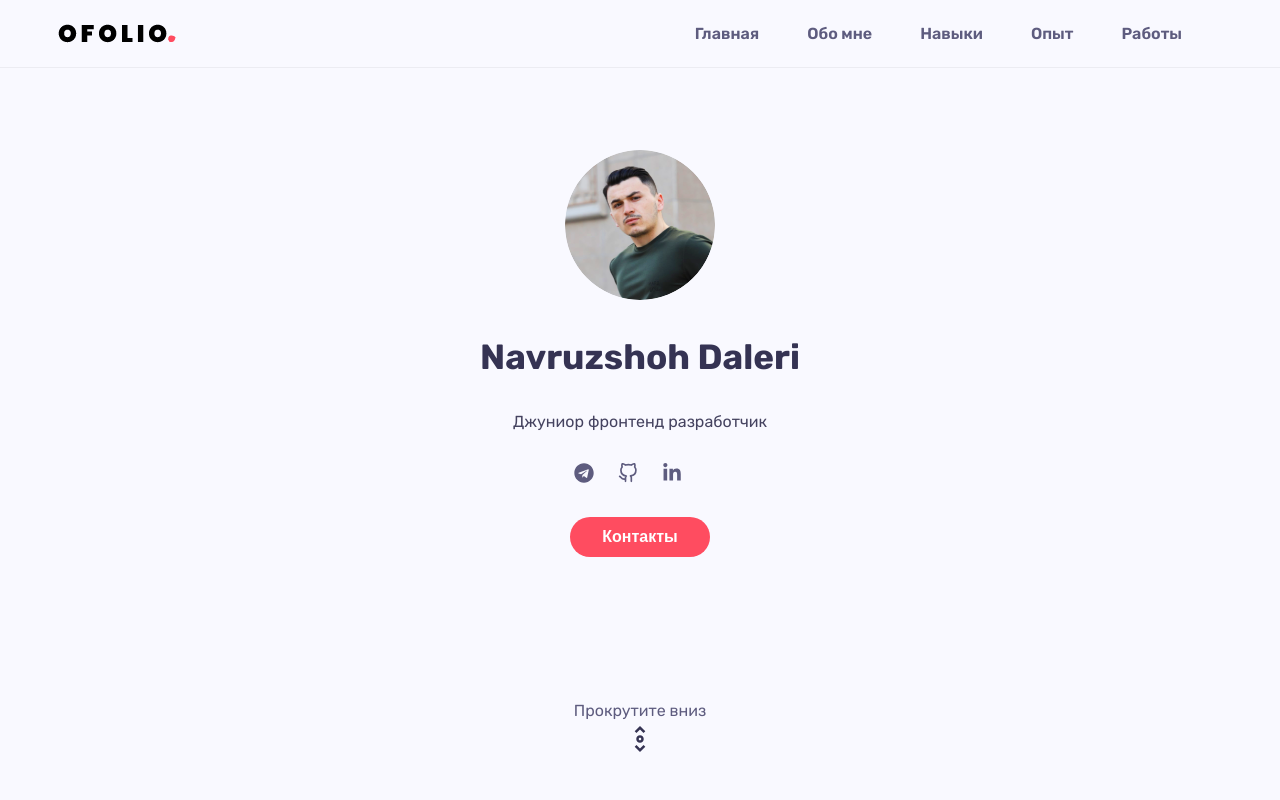
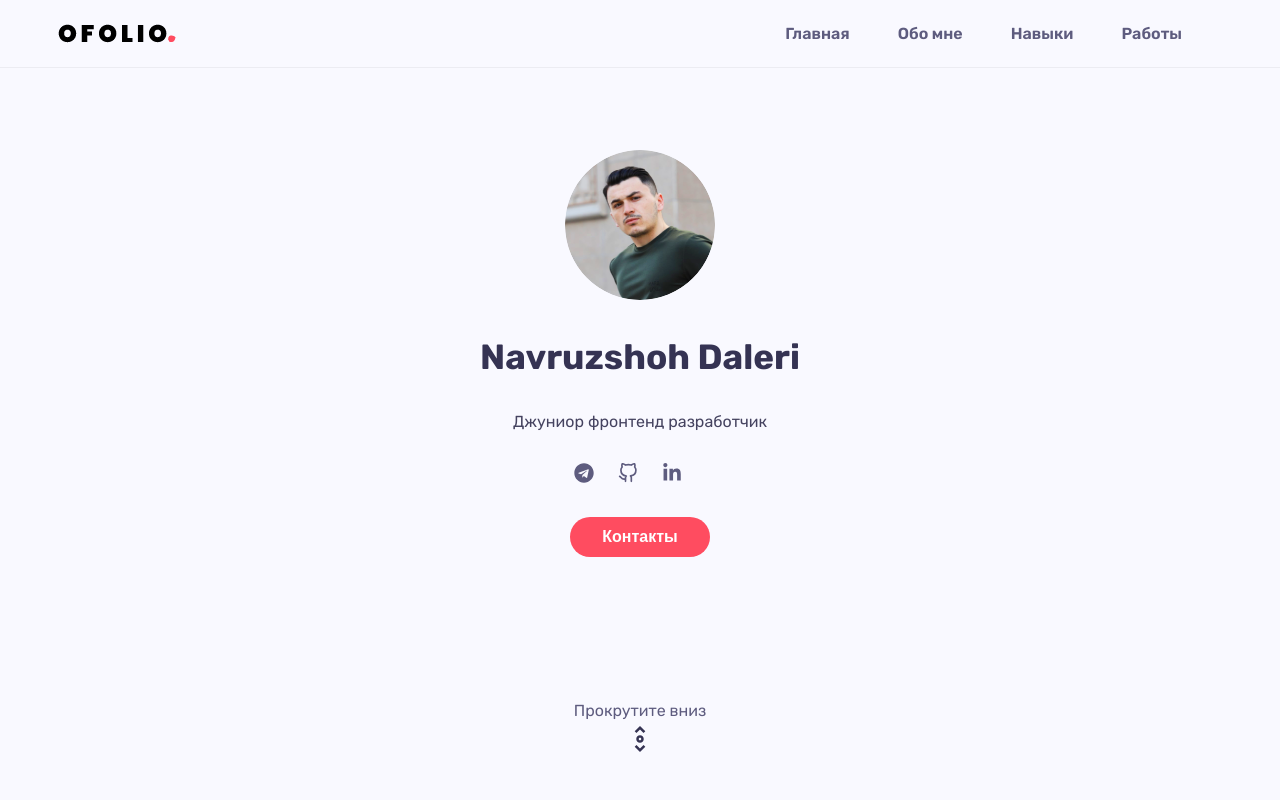
Before and after one commit to thenavik/ofolio, a React (Create React App) app: page /navruz in a window 1280 px wide. Shown: the top 800 px of the page. Built offline with nearby package versions, Linux system fonts and the light colour scheme.

Commit message:
add menu active link

```diff
--- a/src/components/About/XAbout.js
+++ b/src/components/About/XAbout.js
@@ -13,7 +13,7 @@ export default function XAbout({ page }) {
   const user = users[page];
   return (
     <>
-      <div className="about">
+      <div className="about" id="about">
         <div className="container_ofolio">
           <XMainHeadline title={"Обо мне"} />
           <div className="about-row">
--- a/src/components/Header/XHeader.js
+++ b/src/components/Header/XHeader.js
@@ -1,9 +1,21 @@
-import React from "react";
+import React, { useState } from "react";
 import "../../styles/header/xheader.scss";
 import { Link } from "react-router-dom";
 import OfolioLogo from "../Header/ofolio.png";
 
 export default function XHeader() {
+  const [activeTab, setActiveTab] = useState("");
+
+  const handleClickMenu = (title) => {
+    setActiveTab(title);
+  };
+
+  const menuList = [
+    { title: "Главная", href: "#home" },
+    { title: "Обо мне", href: "#about" },
+    { title: "Навыки", href: "#skills" },
+    { title: "Работы", href: "#works" },
+  ];
   return (
     <>
       <header className="header">
@@ -14,41 +26,26 @@ export default function XHeader() {
             </Link>
             <div className="menu">
               <ul className="menu-list">
-                <li className="menu-item">
-                  <Link to="#" className="menu-link">
-                    Главная
-                  </Link>
-                </li>
-                <li className="menu-item">
-                  <Link to="#" className="menu-link">
-                    Обо мне
-                  </Link>
-                </li>
-                <li className="menu-item">
-                  <Link to="#" className="menu-link">
-                    Навыки
-                  </Link>
-                </li>
-                <li className="menu-item">
-                  <Link to="#" className="menu-link">
-                    Опыт
-                  </Link>
-                </li>
-                <li className="menu-item">
-                  <Link to="#" className="menu-link">
-                    Работы
-                  </Link>
-                </li>
-                {/* <li className="menu-item">
-                  <Link to="#" className="menu-link">
-                    Blog
-                  </Link>
-                </li> */}
-                {/* <li className="menu-item">
-                  <Link to="#" className="menu-link">
-                    Contact
-                  </Link>
-                </li> */}
+                {menuList?.map((el, i) => {
+                  return (
+                    <li
+                      className="menu-item"
+                      key={el.title + i}
+                      onClick={() => handleClickMenu(el.title)}
+                    >
+                      <a
+                        href={el.href}
+                        className={
+                          activeTab !== el.title
+                            ? "menu-link"
+                            : "menu-link active"
+                        }
+                      >
+                        {el.title}
+                      </a>
+                    </li>
+                  );
+                })}
               </ul>
             </div>
           </nav>
--- a/src/components/Skills/XSkills.js
+++ b/src/components/Skills/XSkills.js
@@ -10,7 +10,7 @@ export default function XSkills({ page }) {
   const user = users[page];
   return (
     <>
-      <div className="skills">
+      <div className="skills" id="skills">
         <div className="container_ofolio">
           <XMainHeadline title="Мои навыки" />
           <div className="skills-row">
--- a/src/components/Works/XWorks.js
+++ b/src/components/Works/XWorks.js
@@ -10,7 +10,7 @@ export default function XWork(props) {
   const user = users[props.page];
   return (
     <>
-      <div className="work-section">
+      <div className="work-section" id="works">
         <div className="container_ofolio">
           <XMainHeadline title={"Примеры работ"} />
           <div className="works-row">
--- a/src/pages/Home.js
+++ b/src/pages/Home.js
@@ -7,12 +7,14 @@ import XSkills from "../components/Skills/XSkills";
 import XExperience from "../components/Experience/XExperience";
 import XWork from "../components/Works/XWorks";
 import XFooter from "../components/Footer/XFooter";
+import XHeader from "../components/Header/XHeader";
 
 export default function Home({ page }) {
   const users = useSelector((state) => state.users);
   const user = users[page];
   return (
-    <div>
+    <div id="home">
+      <XHeader />
       <div className="container_ofolio">
         <div className="home">
           <img
--- a/src/redux/slice/userSlice.js
+++ b/src/redux/slice/userSlice.js
@@ -12,6 +12,7 @@ const initialState = [
     profession: "Front-End разработчик",
     contact: "https://t.me/+992881070990",
     userAvatar: jovidAvatar,
+    username: "jovid",
     social: [
       {
         id: 1,
@@ -125,13 +126,13 @@ const initialState = [
         id: 1,
         title: "JavaScript",
         color: "bg-yellow",
-        icon: <MdWorkOutline />,
+        icon: <IoLogoJavascript />,
       },
       {
         id: 2,
         title: "React",
         color: "bg-blue",
-        icon: <MdWorkOutline />,
+        icon: <IoLogoJavascript />,
       },
       {
         id: 3,
@@ -214,6 +215,7 @@ const initialState = [
     profession: "Джуниор фронтенд разработчик",
     contact: "https://t.me/iamdigitalist",
     userAvatar: navruzAva,
+    username: "navruz",
     social: [
       {
         id: 1,
--- a/src/router/Router.js
+++ b/src/router/Router.js
@@ -2,12 +2,10 @@ import React from "react";
 import { Routes, Route } from "react-router-dom";
 // import page
 import Home from "../pages/Home";
-import XHeader from "../components/Header/XHeader";
 
 export default function Router() {
   return (
     <>
-      <XHeader />
       <Routes>
         <Route path="/jovid" element={<Home page="0" />} />
         <Route path="/navruz" element={<Home page="1" />} />
--- a/src/styles/header/xheader.scss
+++ b/src/styles/header/xheader.scss
@@ -7,6 +7,9 @@
   right: 0;
   left: 0;
   z-index: 1030;
+  .active {
+    color: blue;
+  }
   .navbar {
     display: flex;
     align-items: center;
```
